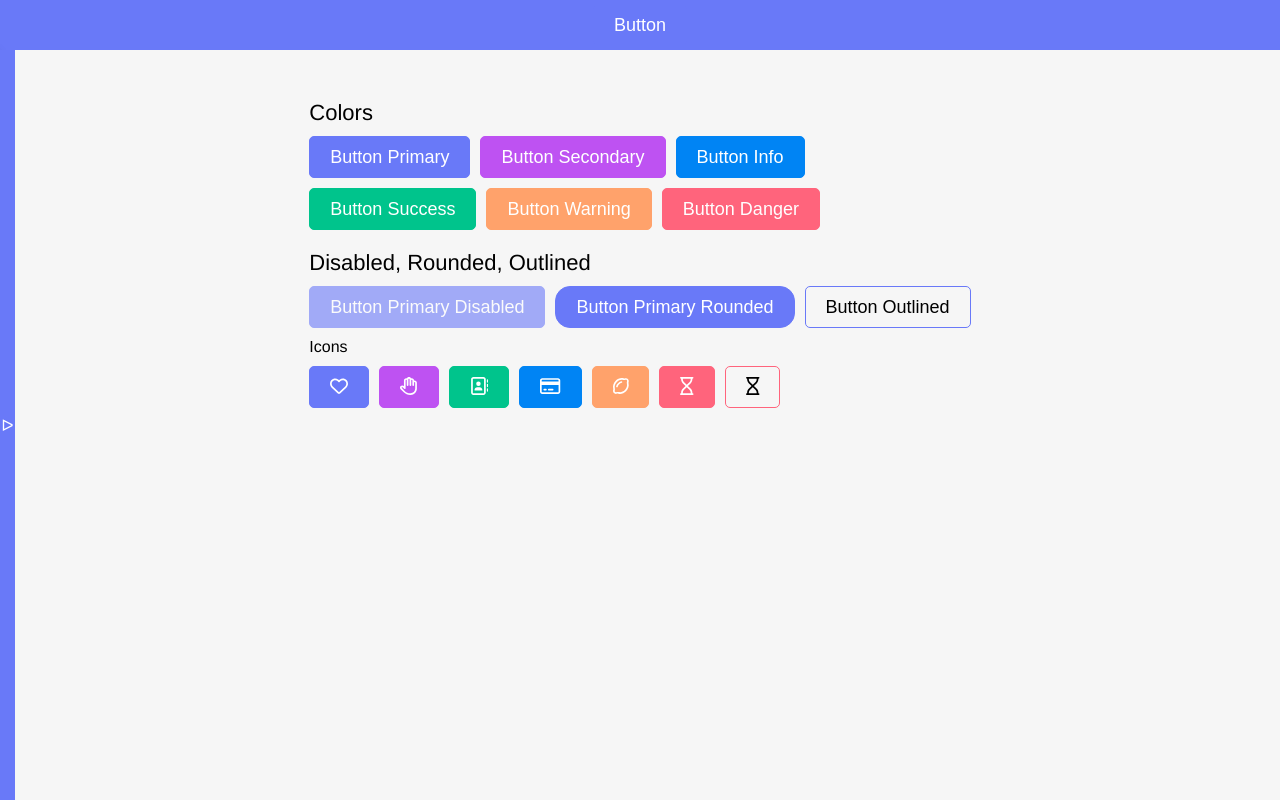
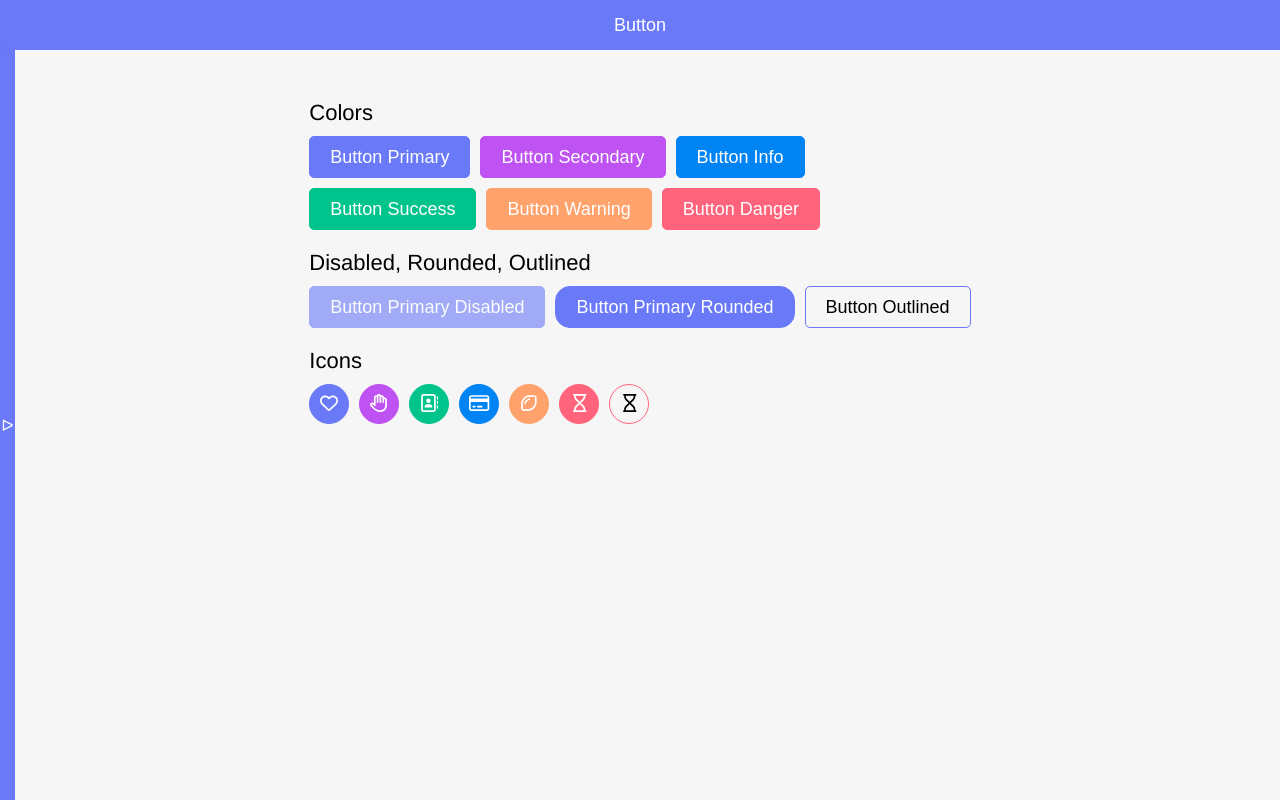
Before and after one commit to Crash2022/Vue-Design, a Vue app: page /button in a window 1280 px wide. Built offline with nearby package versions, Linux system fonts and the light colour scheme.

Commit message:
add: button icons v3

```diff
--- a/src/pages/ButtonPage.vue
+++ b/src/pages/ButtonPage.vue
@@ -19,7 +19,7 @@
             <CustomButton @click="buttonClick" :label="'Button Outlined'" :outlined="true"/>
         </div>
 
-        <div class="heading-2">Icons</div>
+        <div class="heading_2">Icons</div>
         <div>
             <CustomButton color="primary" icon="heart"/>
             <CustomButton color="secondary" icon="hand"/>
--- a/src/shared/ui/CustomUI/CustomButton.vue
+++ b/src/shared/ui/CustomUI/CustomButton.vue
@@ -3,7 +3,8 @@
         <button :disabled="disabled"
                 :class="['custom_btn', `custom_btn_${color}`,
                         {'custom_btn_rounded': rounded},
-                        {'custom_btn_outlined': outlined}]"
+                        {'custom_btn_outlined': outlined},
+                        {'custom_btn_icon': icon}]"
         >
             <span v-if="icon">
                 <font-awesome-icon :icon="`fa-regular fa-${icon}`"/>
```
